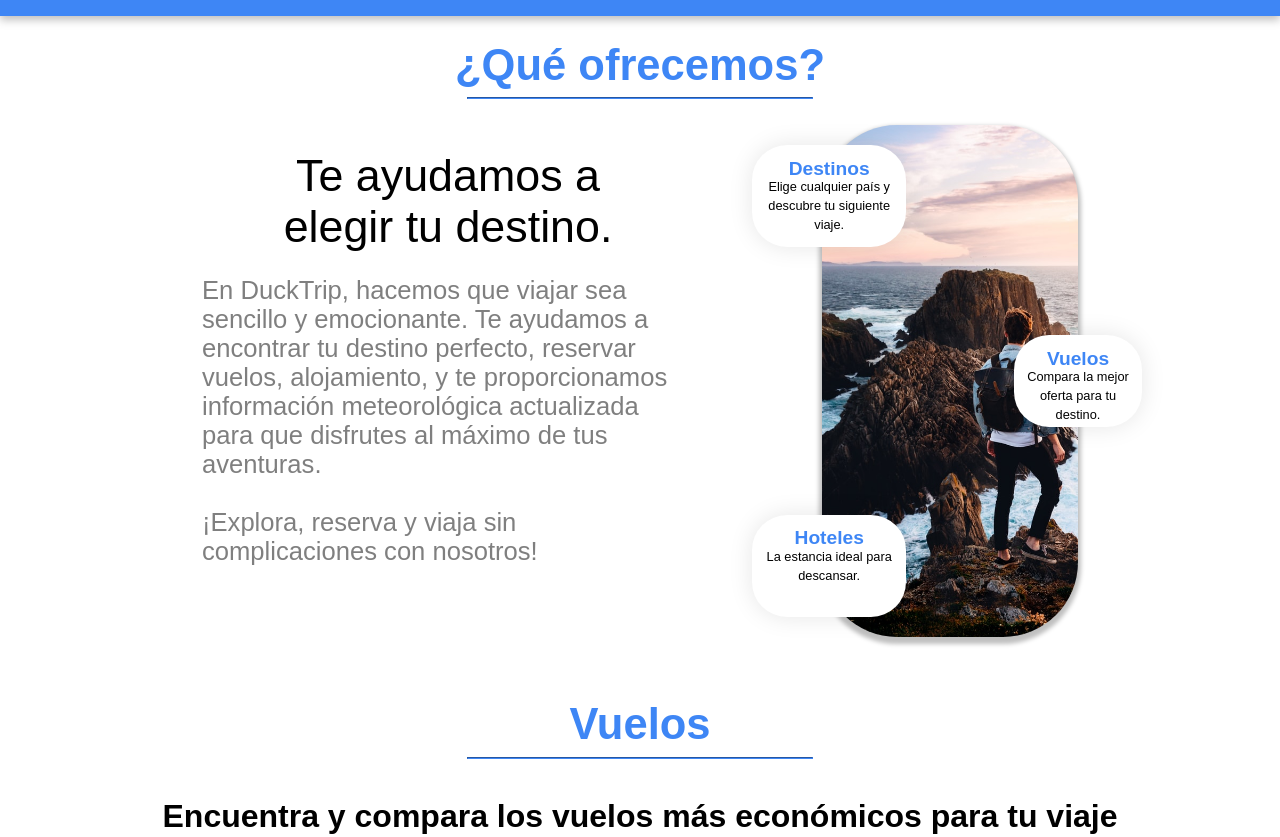
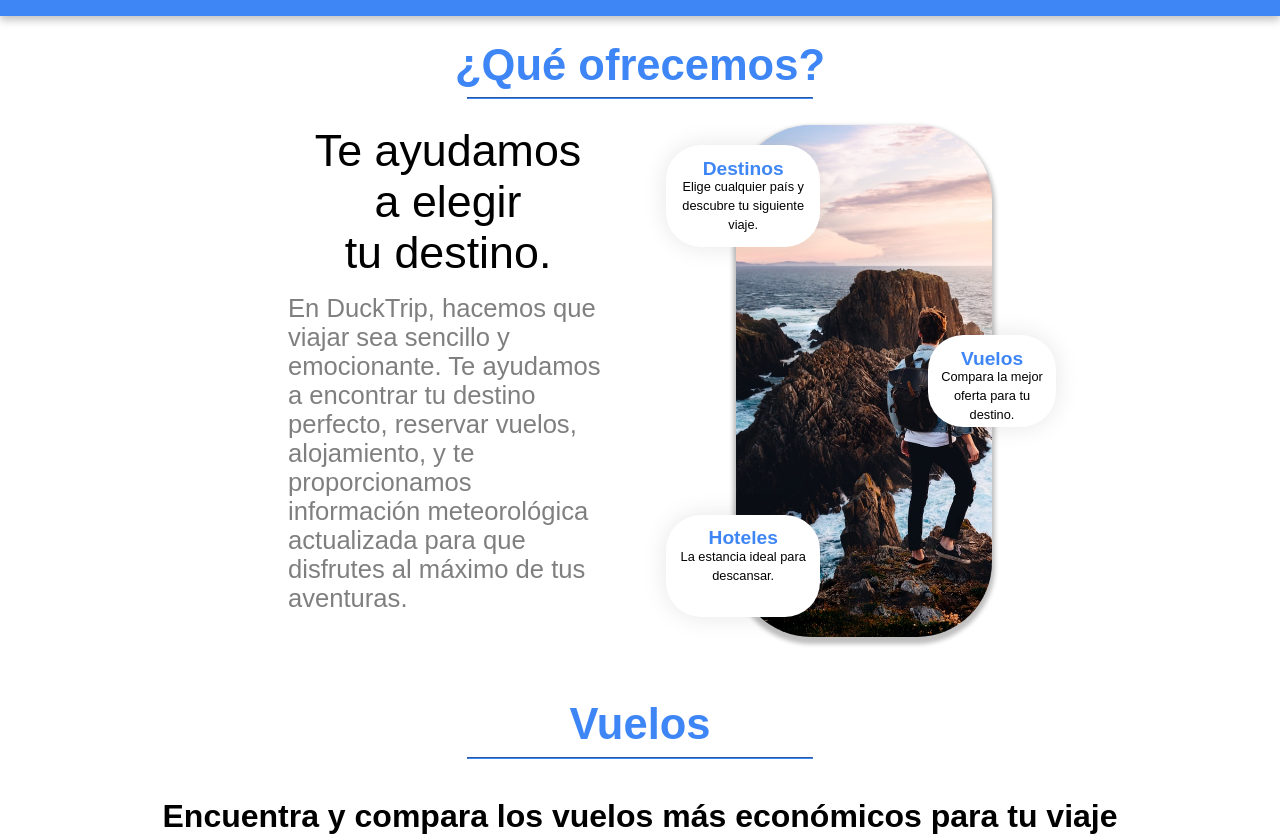
Before and after one commit to Conce131/ducktrip, a website built with Vite: page src/index.html in a window 1280 px wide. Shown: the part 760-1597 px from the top of the page. Built offline with nearby package versions, Linux system fonts and the light colour scheme; files whose address does not match are found by name.

Commit message:
Added new effect and some css changes from .information.

```diff
--- a/src/index.js
+++ b/src/index.js
@@ -23,3 +23,29 @@ document.querySelector('.search-button').addEventListener('click', searchInGoogl
 // luego si se hace click en esa clase se llamara la funcion searchInGoogle
 
 //
+
+// Observa el elemento que deseas animar
+// Seleccionamos los div que tienen la clase .information y .photo
+const informationElement = document.querySelector('.information');
+const photoElement = document.querySelector('.photo');
+
+// declaramos la funcion observer:
+
+const observer = new IntersectionObserver((entries, observer) => {
+  entries.forEach((entry) => {
+    // "Si .information.esInterceptado, es decir, esta en la vista hace lo siguiente"
+    if (entry.isIntersecting) {
+      // Cuando el elemento es visible en la página, activa la animación
+      informationElement.style.animationPlayState = 'running';
+      photoElement.style.animationPlayState = 'running';
+      // Cambia el estilo 'paused' que ya tiene .information y .photo en el css a 'running'
+      // Detén la observación después de activar la animación
+      observer.unobserve(entry.target);
+    }
+  });
+});
+
+// Comienza a observar el elemento
+// Aqui le pasamos como parametros los dos div que guardamos anteriormente
+observer.observe(informationElement);
+observer.observe(photoElement);
--- a/src/styles/index.css
+++ b/src/styles/index.css
@@ -221,9 +221,32 @@ nav h1 {
 }
 
 .information {
-  border-radius: 56px;
-  width: 492px;
+  width: 25vw;
+  height: 40vw;
+  overflow: hidden; /* Ocultar contenido que se desborda */
+  display: flex;
+  flex-direction: column;
+  animation: slideInFromLeft 1.5s 1 paused;
 }
+
+@keyframes slideInFromLeft {
+  0% {
+    transform: translateX(-100%);
+  }
+  100% {
+    transform: translateX(0);
+  }
+}
+
+@keyframes slideInFromRight {
+  0% {
+    transform: translateX(100%);
+  }
+  100% {
+    transform: translateX(0);
+  }
+}
+
 
 .information h2 {
   text-align: center;
@@ -231,7 +254,7 @@ nav h1 {
   font-style: normal;
   font-weight: 400;
   line-height: normal;
-  padding-block: 5%;
+  padding-bottom: 5%;
 }
 
 .information p {
@@ -287,6 +310,7 @@ nav h1 {
   background-position: center;
   background-size: cover;
   box-shadow: 0 4px 4px 3px rgb(0 0 0 / 25%);
+  animation: slideInFromRight 1.5s paused;
 }
 
 .right-side {
```
